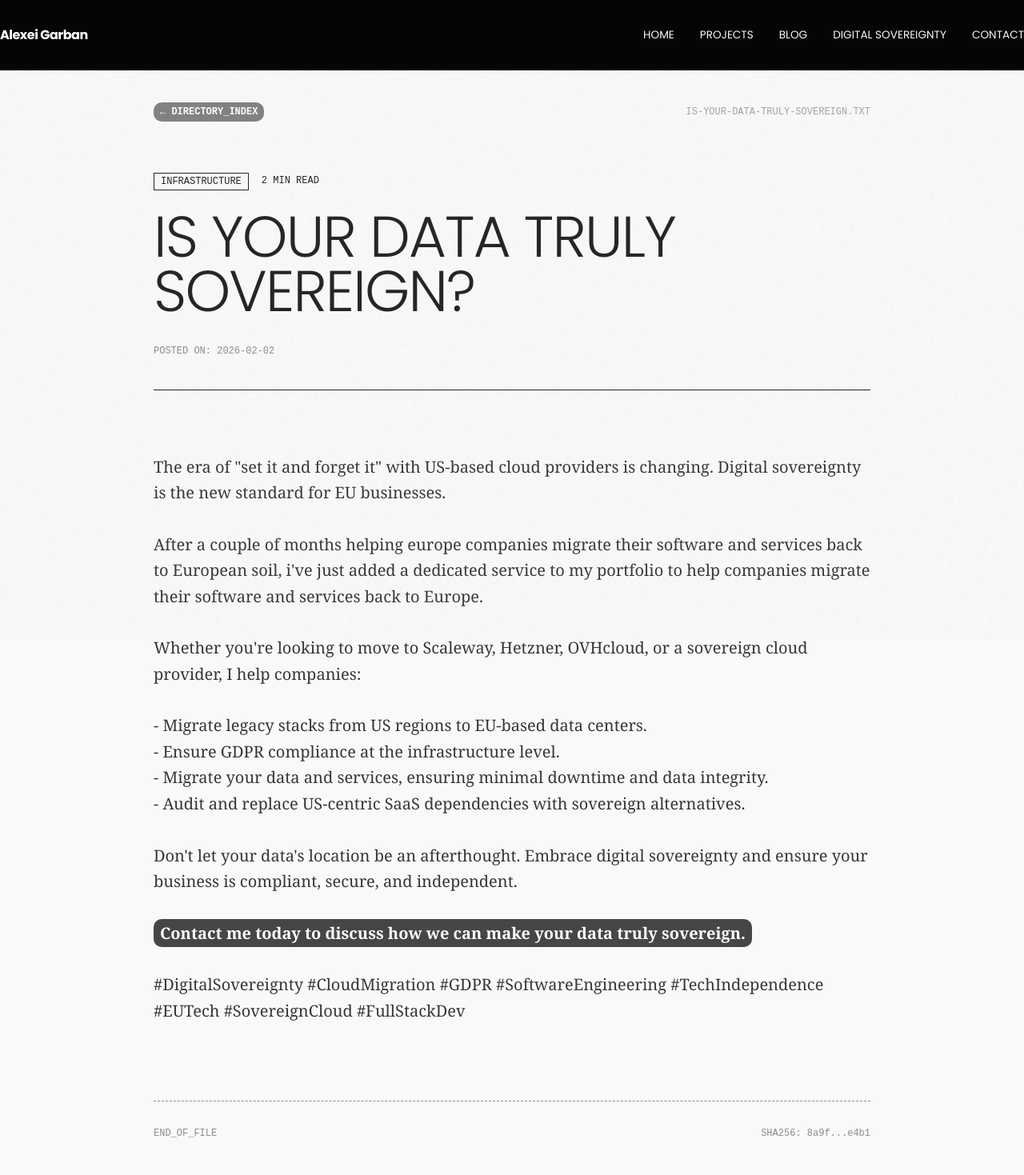
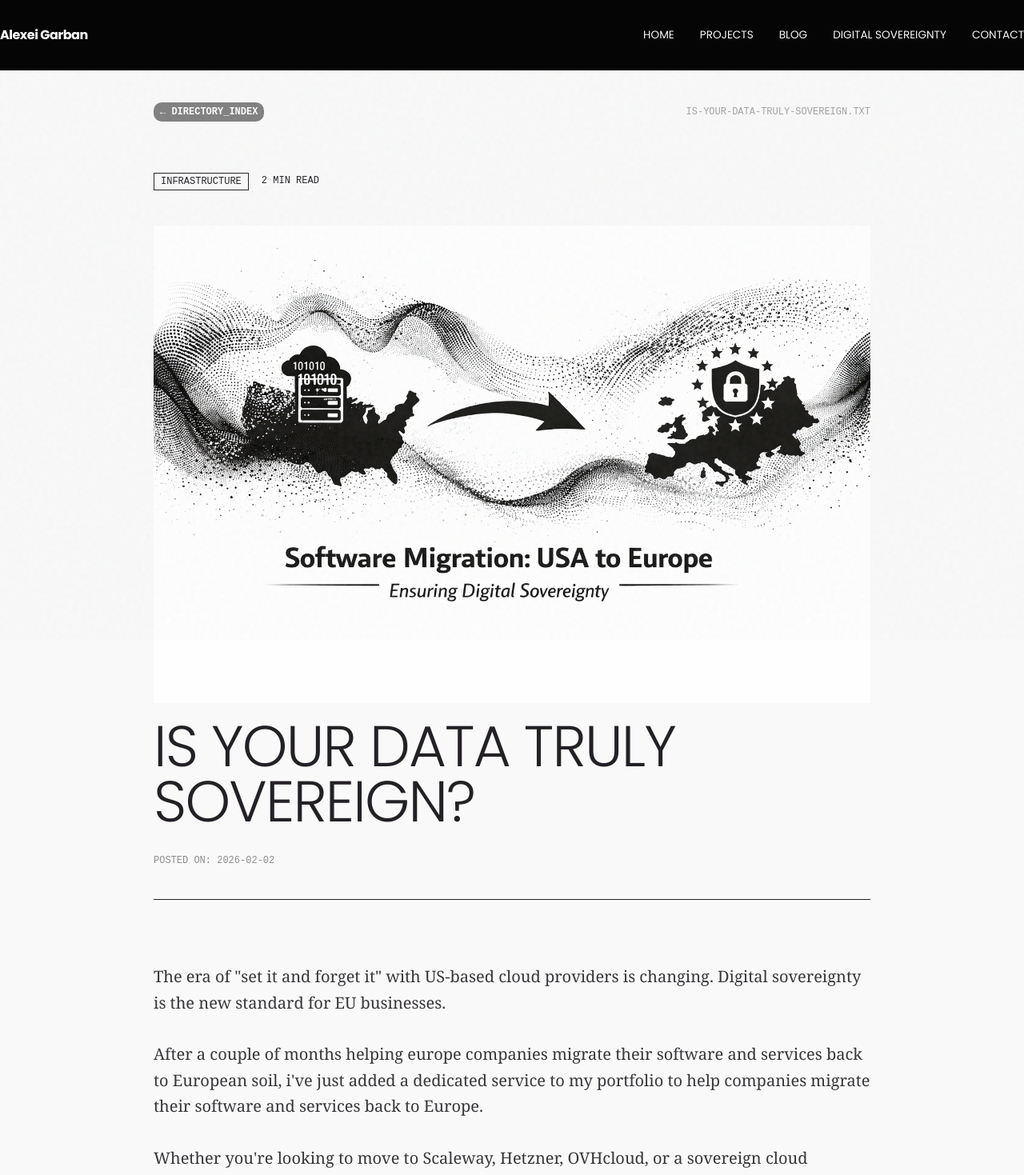
Before and after one commit to garbanv/portfolio24front, a Next.js app: page /blog/is-your-data-truly-sovereign in a window 1280 px wide. Shown: the top 1469 px of the page at 80% size. Built offline with nearby package versions, Linux system fonts and the light colour scheme; no server answers.

Commit message:
fix: add feature image to blog post and update image handling in metadata

```diff
--- a/src/app/blog/[slug]/page.tsx
+++ b/src/app/blog/[slug]/page.tsx
@@ -29,13 +29,13 @@ export async function generateMetadata({
       publishedTime: post.date,
       authors: ["Alexei Garban", "agarban.com"],
       tags: [post.category],
-      images: "/AG.jpg",
+      images: [`${post?.featureImg || "/AG.jpg"}`],
     },
     twitter: {
       card: "summary_large_image",
       title: post.title,
       description: post.excerpt,
-      images: ["/AG.jpg"],
+      images: [`${post?.featureImg || "/AG.jpg"}`],
     },
   }
 }
@@ -99,7 +99,9 @@ export default async function BlogPost({ params }: BlogPostProps) {
             </span>
             <span className="py-0.5">{post?.readTime} READ</span>
           </div>
-
+          <div className="flex justify-center items-center ">
+            <img src={post?.featureImg || "/AG.jpg"} alt="" className="my-5" />
+          </div>
           <h1 className="text-4xl md:text-6xl lg:text-7xl font-light leading-[0.95] tracking-tight uppercase mb-8">
             {post?.title}
           </h1>
@@ -120,7 +122,7 @@ export default async function BlogPost({ params }: BlogPostProps) {
 
         <div className="mt-24 pt-8 border-t border-dashed border-accent font-mono text-xs opacity-50 flex justify-between">
           <span>END_OF_FILE</span>
-          <span>SHA256: 8a9f...e4b1</span>
+          {/* <span>SHA256: 8a9f...e4b1</span> */}
         </div>
 
         <style>{`
--- a/src/app/lib/blog-data.ts
+++ b/src/app/lib/blog-data.ts
@@ -4,6 +4,7 @@ export const blogPosts = [
     title: "Is your data truly sovereign?",
     date: "2026-02-02",
     category: "INFRASTRUCTURE",
+    featureImg: "/blog/digitalSov.png",
     readTime: "2 MIN",
     excerpt:
       "Relying on US-based services isn't just a technical choice anymore—it's a compliance and strategic one.",
--- a/src/app/lib/data.ts
+++ b/src/app/lib/data.ts
@@ -1,5 +1,3 @@
-import { url } from "inspector"
-
 export const projects = [
   {
     id: "APILandscape",
```
Also changed, not shown: public/blog/digitalSov.png (added).
